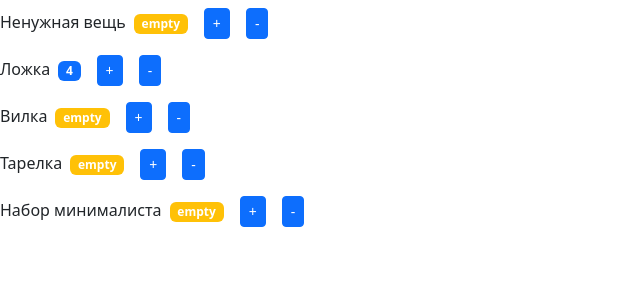
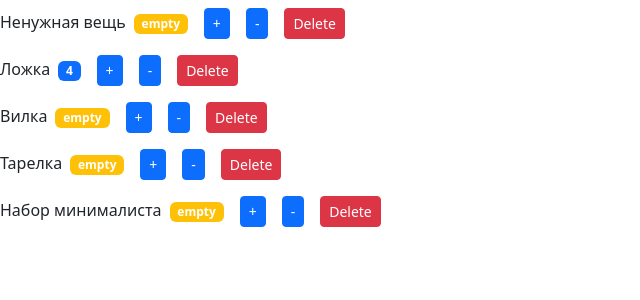
Before and after one commit to fatevector/purchases, a React (Create React App) app: page / in a window 1280 px wide. Shown: the top 300 px of the page, without its empty margins (0-640 px from the left). Built offline with nearby package versions, Linux system fonts and the light colour scheme.

Commit message:
creating and handling events

```diff
--- a/src/components/counter.jsx
+++ b/src/components/counter.jsx
@@ -33,6 +33,12 @@
             >
                 -
             </button>
+            <button
+                className="btn btn-danger btn-sm m-2"
+                onClick={props.onDelete}
+            >
+                Delete
+            </button>
         </div>
     );
 };
--- a/src/components/countersList.jsx
+++ b/src/components/countersList.jsx
@@ -1,14 +1,17 @@
-import React from "react";
+import { useState } from "react";
 import Counter from "./counter";
 
 const CountersList = () => {
-    const counters = [
+    const [counters, setCounters] = useState([
         { id: 0, value: 0, name: "Ненужная вещь" },
         { id: 1, value: 4, name: "Ложка" },
         { id: 2, value: 0, name: "Вилка" },
         { id: 3, value: 0, name: "Тарелка" },
         { id: 4, value: 0, name: "Набор минималиста" },
-    ];
+    ]);
+    const handleDelete = () => {
+        console.log("handleDelete");
+    };
     return (
         <>
             {counters.map((counter) => (
@@ -16,6 +19,7 @@
                     key={counter.id}
                     value={counter.value}
                     name={counter.name}
+                    onDelete={handleDelete}
                 />
             ))}
         </>
```
